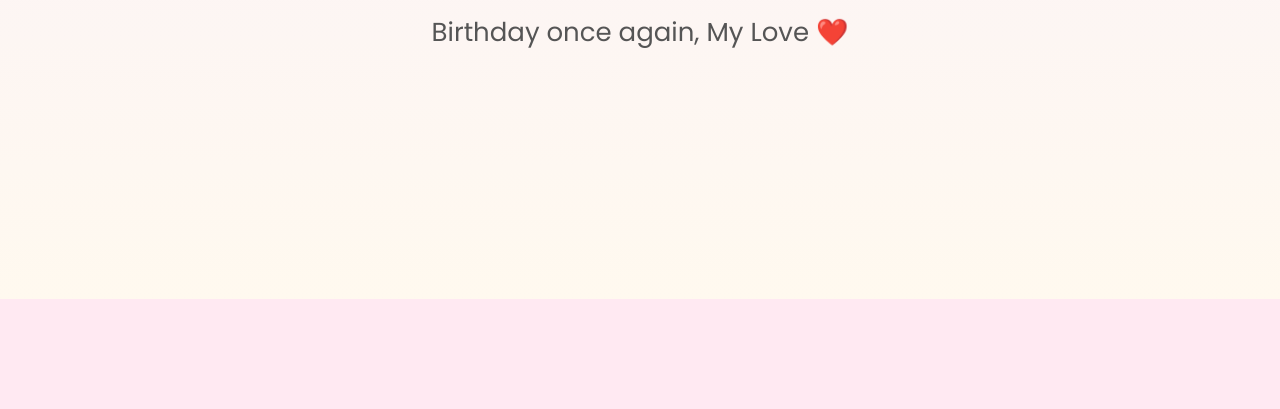
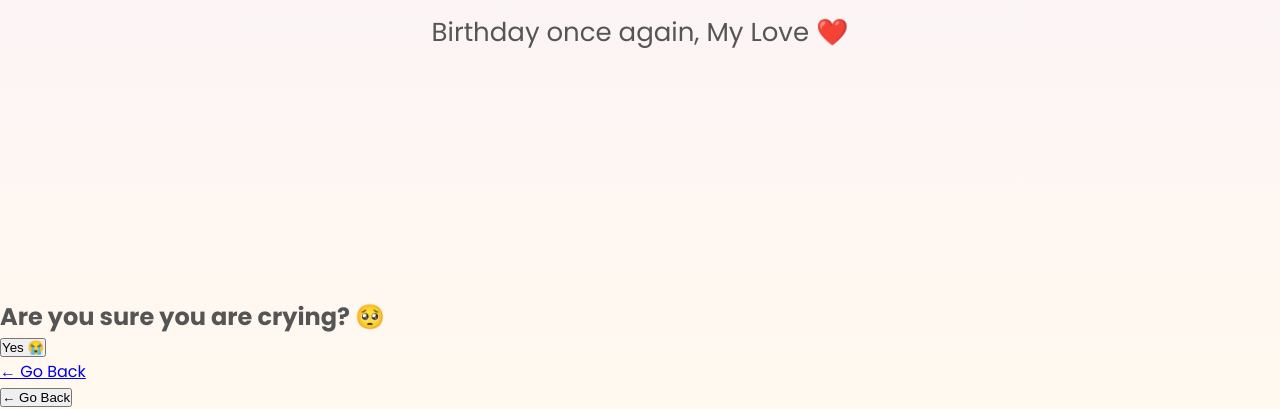
Before and after one commit to reenajargha/HBD, a Django app: template suprise/templates/suprise/birthday.html in a window 1280 px wide. Shown: the part 3895-4304 px from the top of the page. Before the commit the page ends 4194 px from the top, so only its background shows below. Run offline with Django 5.2, Linux system fonts and the light colour scheme; the template is opened without the code that fills it, so the values that code supplies are empty; parts of the project's set-up code (start-up, migrations or seed data) failed here and were passed over.

Commit message:
go back changes

```diff
--- a/suprise/templates/suprise/birthday.html
+++ b/suprise/templates/suprise/birthday.html
@@ -183,6 +183,171 @@
 </p>
 
 </section>
+<!-- ================= FINAL SURPRISE ================= -->
+
+<section class="question-section">
+
+    <div class="question-box">
+
+        <!-- First Question -->
+        <div id="question1">
+
+            <h2>Are you sure you are crying? 🥺</h2>
+
+            <div class="question-buttons">
+
+                <button class="yes-btn" onclick="firstYes()">
+                    Yes 😭
+                </button>
+
+            </div>
+
+        </div>
+
+
+        <!-- You Don't Love Me -->
+        <div id="dontLove" style="display:none;">
+
+            <h2>You don't love me... 😭💔</h2>
+
+            <button class="try-btn" onclick="showQuestion2()">
+                Try Again ❤️
+            </button>
+
+        </div>
+
+
+        <!-- Second Question -->
+        <div id="question2" style="display:none;">
+
+            <h2>Are you sure you want to leave? 🥺</h2>
+
+            <div class="question-buttons">
+
+                <button class="yes-btn" onclick="stayHere()">
+                    Yes 😢
+                </button>
+
+                <button class="no-btn" onclick="showFinalMessage()">
+                    No ❤️
+                </button>
+
+            </div>
+
+        </div>
+
+
+        <!-- Final Message -->
+        <div id="finalMessage" style="display:none;">
+
+            <h2>
+                I knew it! 🤭❤️<br>
+                I know you love me hehehe 🥰
+            </h2>
+
+            <a href="{% url 'gift' %}" class="go-back-btn">
+                🎁 OK Bye, Happy Birthday
+            </a>
+
+        </div>
+
+    </div>
+
+</section>
+
+<!-- ================= GO BACK ================= -->
+
+<section class="go-back-section">
+
+    <a href="/" class="go-back-btn">
+        ← Go Back
+    </a>
+
+</section><!-- ================= GO BACK ================= -->
+
+<section class="go-back-section">
+
+    <button class="go-back-btn" onclick="openQuestionBox()">
+        ← Go Back
+    </button>
+
+</section>
+
+
+<!-- ================= FINAL SURPRISE ================= -->
+
+<section class="question-section">
+
+    <div class="question-box" id="questionBox" style="display:none;">
+
+        <!-- First Question -->
+        <div id="question1">
+
+            <h2>🥺 Are you sure you are crying?</h2>
+
+            <div class="question-buttons">
+
+                <button class="yes-btn" onclick="firstYes()">
+                    Yes 😭
+                </button>
+
+            </div>
+
+        </div>
+
+
+        <!-- You Don't Love Me -->
+        <div id="dontLove" style="display:none;">
+
+            <h2>😭 You don't love me...</h2>
+
+            <p>That makes me sad... 💔</p>
+
+            <button class="try-btn" onclick="showQuestion2()">
+                Try Again ❤️
+            </button>
+
+        </div>
+
+
+        <!-- Second Question -->
+        <div id="question2" style="display:none;">
+
+            <h2>🥺 Are you sure you want to leave?</h2>
+
+            <div class="question-buttons">
+
+                <button class="yes-btn" onclick="stayHere()">
+                    Yes 😢
+                </button>
+
+                <button class="no-btn" onclick="showFinalMessage()">
+                    No ❤️
+                </button>
+
+            </div>
+
+        </div>
+
+
+        <!-- Final Message -->
+        <div id="finalMessage" style="display:none;">
+
+            <h2>
+                🤭 I knew it!<br><br>
+
+                I know you love me hehehe ❤️🥰
+            </h2>
+
+            <a href="{% url 'gift' %}" class="gift-btn">
+                🎁 OK Bye, Happy Birthday
+            </a>
+
+        </div>
+
+    </div>
+
+</section>
 
 <script src="{% static 'suprise/js/birthday.js' %}"></script>
 
--- a/suprise/urls.py
+++ b/suprise/urls.py
@@ -4,4 +4,5 @@
 urlpatterns = [
     path('', views.index, name='index'),
     path('birthday/', views.birthday, name='birthday'),
+    path("gift/", views.gift, name="gift")
 ]
```
